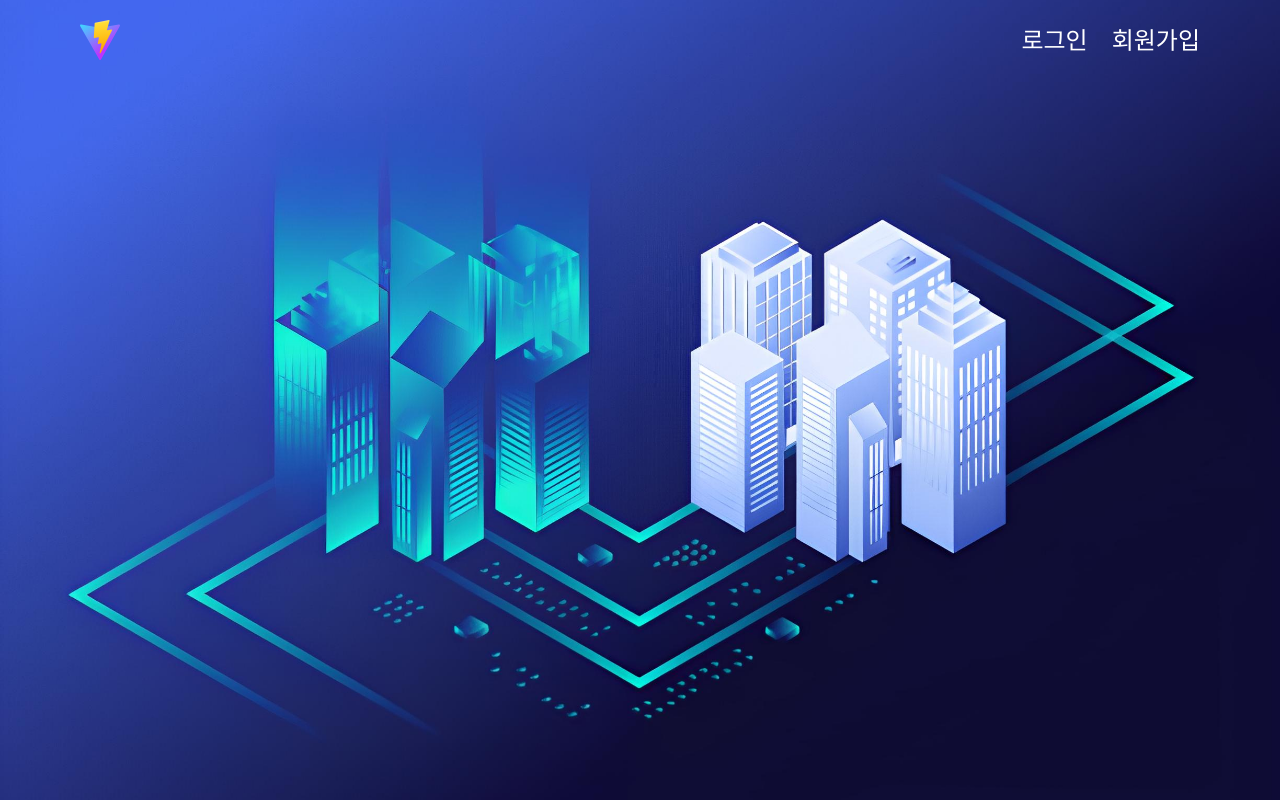
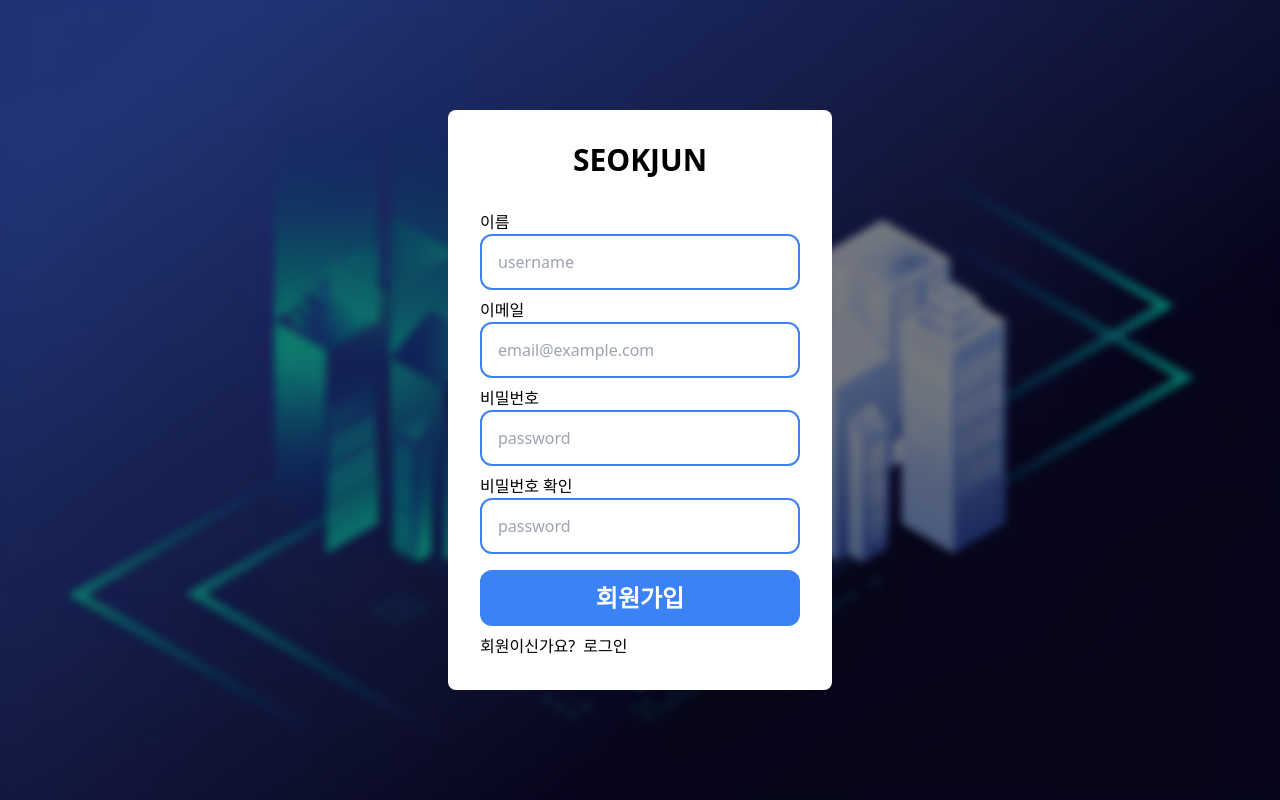
Before and after one commit to seokjunh/DT_fullstact, a React (Vite) app in the folder my-react-front/: page /SignUp in a window 1280 px wide. Built offline with nearby package versions, Linux system fonts and the light colour scheme.

Commit message:
updata signIn, signUp router and add signout

```diff
--- a/my-react-front/package.json
+++ b/my-react-front/package.json
@@ -12,7 +12,9 @@
   "dependencies": {
     "axios": "^1.7.2",
     "react": "^18.3.1",
-    "react-dom": "^18.3.1"
+    "react-dom": "^18.3.1",
+    "react-router": "^6.24.1",
+    "react-router-dom": "^6.24.1"
   },
   "devDependencies": {
     "@types/react": "^18.3.3",
--- a/my-react-front/src/App.tsx
+++ b/my-react-front/src/App.tsx
@@ -1,9 +1,16 @@
-import { Navbar } from "./component/Navbar"
+import { Route, Routes } from "react-router";
+import { SignIn } from "./component/SignIn";
+import { SignUp } from "./component/SignUp";
+import { Home } from "./component/Home";
 
 function App() {
   return (
     <div>
-      <Navbar />
+      <Routes>
+        <Route path="/" element={<Home />} />
+        <Route path="/SignIn" element={<SignIn />} />
+        <Route path="/SignUp" element={<SignUp />} />
+      </Routes>
     </div>
   );
 }
--- /dev/null
+++ b/my-react-front/src/component/Home.tsx
@@ -0,0 +1,7 @@
+import { Navbar } from "./Navbar"
+
+export const Home = () => {
+  return (
+    <Navbar/>
+  )
+}
--- a/my-react-front/src/component/Navbar.tsx
+++ b/my-react-front/src/component/Navbar.tsx
@@ -1,20 +1,24 @@
-import { SignIn } from "./SignIn";
-import { SignUp } from "./SignUp";
+import { Link, useNavigate } from "react-router-dom";
 import viteLogo from "/vite.svg";
-import { useState } from "react";
+import { useEffect, useState } from "react";
 
 export const Navbar = () => {
-  const [ShowSignIn, setShowSignIn] = useState(false);
-  const [ShowSignUp, setShowSignUp] = useState(false);
+  const [isToken, setIsToken] = useState(false);
+  const navigate = useNavigate();
 
-  const openSignIn = () => {
-    setShowSignIn(true);
-    setShowSignUp(false);
+  useEffect(() => {
+    checkToken();
+  }, []);
+
+  const checkToken = () => {
+    const token = sessionStorage.getItem("token");
+    setIsToken(!!token);
   };
 
-  const openSignUp = () => {
-    setShowSignUp(true);
-    setShowSignIn(false);
+  const handleLogout = () => {
+    sessionStorage.removeItem("token");
+    setIsToken(false);
+    navigate("/");
   };
 
   return (
@@ -22,19 +26,16 @@ export const Navbar = () => {
       <div className="flex items-center justify-between h-20 text-white text-2xl z-10">
         <img src={viteLogo} className="h-10 mx-20 cursor-pointer" />
         <div className="flex mx-20 space-x-6 cursor-pointer">
-          <div onClick={() => setShowSignIn(true)}>로그인</div>
-          <div onClick={() => setShowSignUp(true)}>회원가입</div>
+          {!isToken ? (
+            <>
+              <Link to="/signIn">로그인</Link>
+              <Link to="/signUp">회원가입</Link>
+            </>
+          ) : (
+            <div onClick={handleLogout}>로그아웃</div>
+          )}
         </div>
       </div>
-
-      {(ShowSignIn || ShowSignUp) && (
-        <div className="fixed inset-0 bg-black bg-opacity-50 backdrop-blur-sm flex justify-center items-center z-50">
-          <div className="bg-white p-8 rounded-lg w-96">
-            {ShowSignIn && <SignIn onSwitchToSignUp={openSignUp}/>}
-            {ShowSignUp && <SignUp onSwitchToSignIn={openSignIn}/>}
-          </div>
-        </div>
-      )}
     </>
   );
 };
--- a/my-react-front/src/component/SignIn.tsx
+++ b/my-react-front/src/component/SignIn.tsx
@@ -1,14 +1,12 @@
 import axios from "axios";
 import { useState } from "react";
-
-interface SignInProps {
-  onSwitchToSignUp: () => void;
-}
+import { useNavigate } from "react-router-dom";
 
 interface InputFieldProps {
   label: string;
   type: string;
   placeholder: string;
+  id: string;
   value: string;
   onChange: (e: React.ChangeEvent<HTMLInputElement>) => void;
 }
@@ -22,6 +20,7 @@ const InputField = ({
   label,
   type,
   placeholder,
+  id,
   value,
   onChange,
 }: InputFieldProps) => (
@@ -33,6 +32,7 @@ const InputField = ({
         placeholder={placeholder}
         required
         className="w-full outline-none"
+        id={id}
         value={value}
         onChange={onChange}
       />
@@ -40,10 +40,16 @@ const InputField = ({
   </div>
 );
 
-export const SignIn = ({ onSwitchToSignUp }: SignInProps) => {
+export const SignIn = () => {
   const [username, setUsername] = useState("");
   const [password, setPassword] = useState("");
   const [loginCheck, setLoginCheck] = useState(false); // 로그인 상태 체크
+
+  const navigate = useNavigate();
+
+  const handleSignUpClick = () => {
+    navigate('/signUp')
+  }
 
   const handleSignIn = async () => {
     try {
@@ -58,10 +64,10 @@ export const SignIn = ({ onSwitchToSignUp }: SignInProps) => {
       );
 
       if (response.status == 200) {
-        console.log(response.data)
         setLoginCheck(false);
         sessionStorage.setItem("token", response.data.access_token);
-
+        alert("로그인이 성공했습니다.")
+        navigate("/");
         // 여기에 로그인 성공 후 처리 로직 추가 (예: 상태 업데이트, 페이지 리다이렉트 등)
       }
     } catch (error) {
@@ -70,13 +76,15 @@ export const SignIn = ({ onSwitchToSignUp }: SignInProps) => {
   };
 
   return (
-    <div>
+    <div className="fixed inset-0 bg-black bg-opacity-50 backdrop-blur-sm flex justify-center items-center z-50">
+      <div className="bg-white p-8 rounded-lg w-96">
         <div className="text-center text-3xl font-bold mb-8">SEOKJUN</div>
 
         <InputField
           label="이름"
           type="text"
           placeholder="username"
+          id="이름"
           value={username}
           onChange={(e) => setUsername(e.target.value)}
         />
@@ -85,6 +93,7 @@ export const SignIn = ({ onSwitchToSignUp }: SignInProps) => {
           label="비밀번호"
           type="password"
           placeholder="password"
+          id="비밀번호"
           value={password}
           onChange={(e) => setPassword(e.target.value)}
         />
@@ -108,13 +117,14 @@ export const SignIn = ({ onSwitchToSignUp }: SignInProps) => {
           <p>
             회원이 아니신가요?
             <a
-            onClick={onSwitchToSignUp}
-            className="cursor-pointer hover:text-blue-500"
+              onClick={handleSignUpClick}
+              className="cursor-pointer hover:text-blue-500 ml-2"
             >
               회원가입
             </a>
           </p>
         </div>
       </div>
+    </div>
   );
 };
--- a/my-react-front/src/component/SignUp.tsx
+++ b/my-react-front/src/component/SignUp.tsx
@@ -1,14 +1,12 @@
 import axios from "axios";
 import { useState } from "react";
-
-interface SignUpProps {
-  onSwitchToSignIn: () => void;
-}
+import { useNavigate } from "react-router";
 
 interface InputFieldProps {
   label: string;
   type: string;
   placeholder: string;
+  id: string;
   value: string;
   onChange: (e: React.ChangeEvent<HTMLInputElement>) => void;
 }
@@ -17,6 +15,7 @@ const InputField = ({
   label,
   type,
   placeholder,
+  id,
   value,
   onChange,
 }: InputFieldProps) => (
@@ -28,6 +27,7 @@ const InputField = ({
         placeholder={placeholder}
         required
         className="w-full outline-none"
+        id={id}
         value={value}
         onChange={onChange}
       />
@@ -35,7 +35,7 @@ const InputField = ({
   </div>
 );
 
-export const SignUp = ({ onSwitchToSignIn }: SignUpProps) => {
+export const SignUp = () => {
   const [username, setUserName] = useState("");
   const [email, setEmail] = useState("");
   const [password, setPassword] = useState("");
@@ -43,7 +43,14 @@ export const SignUp = ({ onSwitchToSignIn }: SignUpProps) => {
 
   const passwordsMatch = password === confirmPassword && password != "";
 
+  const navigate = useNavigate();
+
+  const handleSignInClick = () => {
+    navigate("/SignIn");
+  };
+
   const handleSignUp = async () => {
+    try {
       if (passwordsMatch) {
         const response = await axios.post("http://127.0.0.1:8000/signUp", {
           username: username,
@@ -53,29 +60,31 @@ export const SignUp = ({ onSwitchToSignIn }: SignUpProps) => {
 
         if (response) {
           alert("회원가입이 성공했습니다.");
-        onSwitchToSignIn();
-      } else {
+          navigate("/signIn");
+        }
+      }
+    } catch {
       alert("회원가입이 실패했습니다.");
-      }
-    } else {
-      alert("비밀번호가 일치하지 않습니다.");
     }
   };
 
   return (
-    <div>
+    <div className="fixed inset-0 bg-black bg-opacity-50 backdrop-blur-sm flex justify-center items-center z-50">
+      <div className="bg-white p-8 rounded-lg w-96">
         <div className="text-center text-3xl font-bold mb-8">SEOKJUN</div>
         <InputField
           label="이름"
           type="text"
           placeholder="username"
+          id="이름"
           value={username}
           onChange={(e) => setUserName(e.target.value)}
         />
         <InputField
           label="이메일"
-        type="text"
+          type="email"
           placeholder="email@example.com"
+          id="이메일"
           value={email}
           onChange={(e) => setEmail(e.target.value)}
         />
@@ -83,6 +92,7 @@ export const SignUp = ({ onSwitchToSignIn }: SignUpProps) => {
           label="비밀번호"
           type="password"
           placeholder="password"
+          id="비밀번호"
           value={password}
           onChange={(e) => setPassword(e.target.value)}
         />
@@ -90,6 +100,7 @@ export const SignUp = ({ onSwitchToSignIn }: SignUpProps) => {
           label="비밀번호 확인"
           type="password"
           placeholder="password"
+          id="비밀번호 확인"
           value={confirmPassword}
           onChange={(e) => setConfirmPassword(e.target.value)}
         />
@@ -117,15 +128,16 @@ export const SignUp = ({ onSwitchToSignIn }: SignUpProps) => {
 
         <div>
           <p>
-          회원이신가요?{" "}
+            회원이신가요?
             <a
-            onClick={onSwitchToSignIn}
-            className="cursor-pointer hover:text-blue-500"
+              onClick={handleSignInClick}
+              className="cursor-pointer hover:text-blue-500 ml-2"
             >
               로그인
             </a>
           </p>
         </div>
       </div>
+    </div>
   );
 };
```
Also changed, not shown: my-react-front/src/main.tsx (+8 -8 lines), 1 other file (tests, documents, lock files or other folders). Lines whose indentation alone changed are shown as unchanged.
